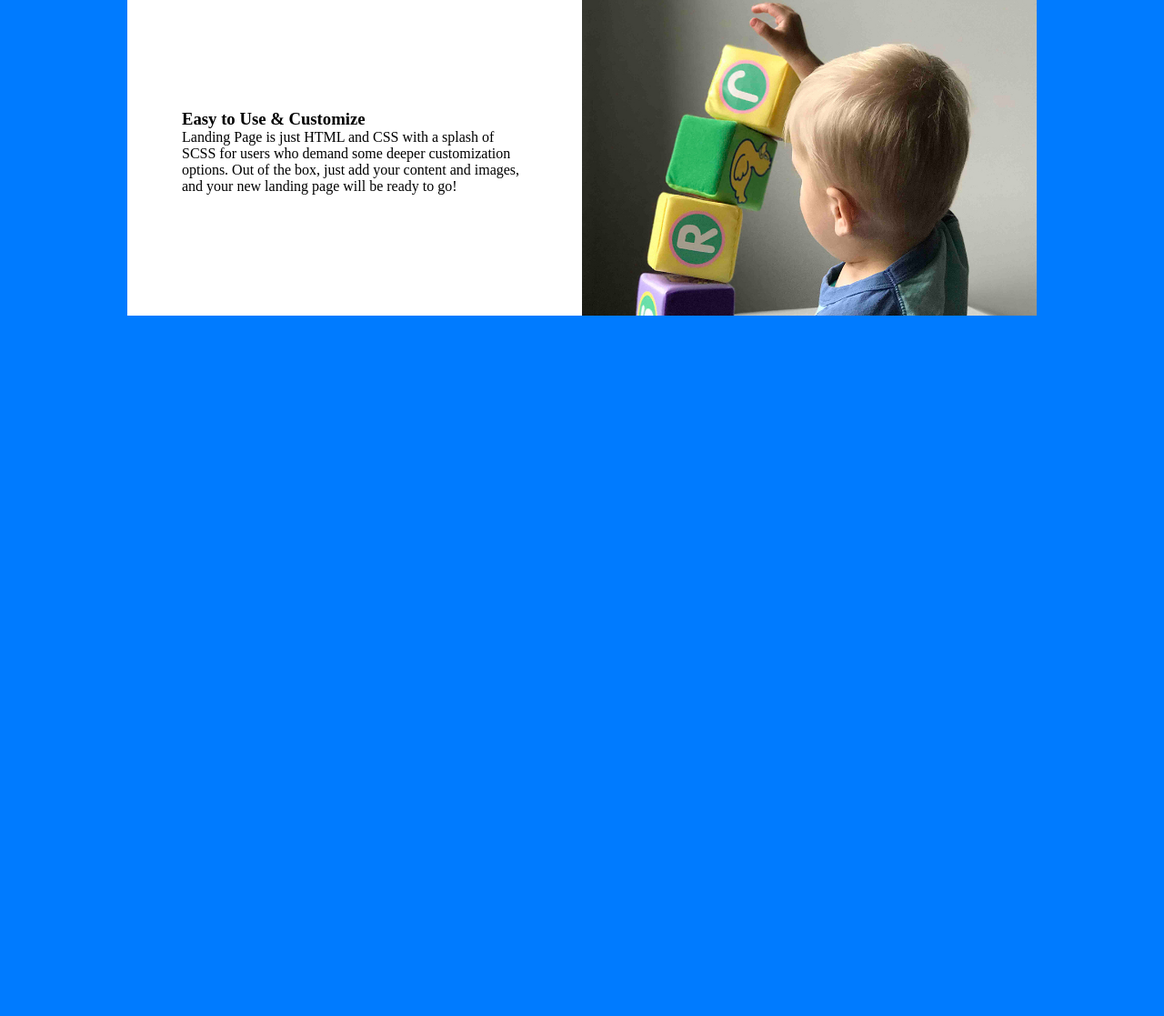
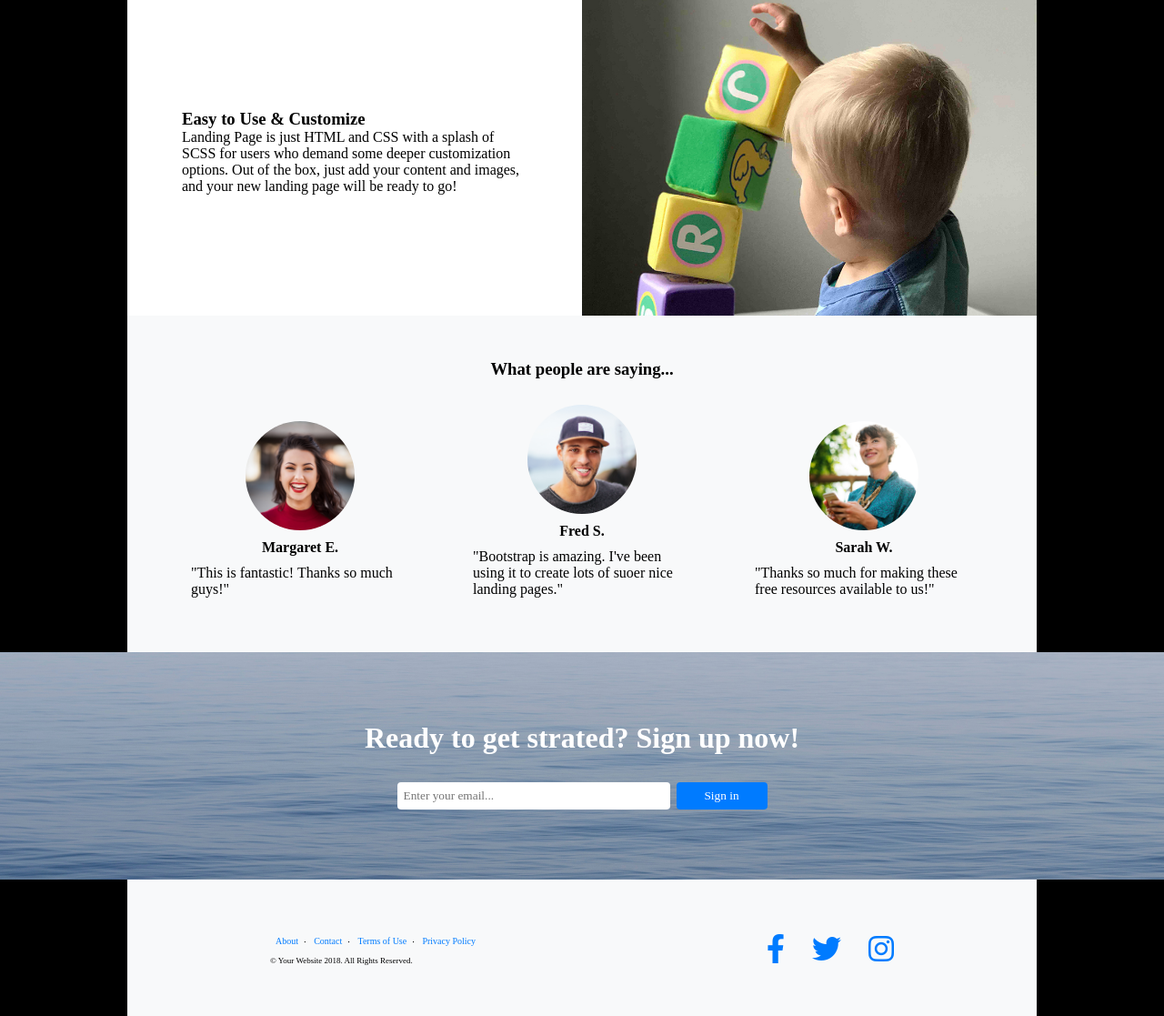
Before and after one commit to ArunasBab/Tarpinis-egaminas, a website: page index.html in a window 1280 px wide. Shown: the part 1398-2515 px from the top of the page at 91% size. Before the commit the page ends 1749 px from the top, so only its background shows below. Drawn offline with Linux system fonts and the light colour scheme.

Commit message:
end-desktop

```diff
--- a/index.html
+++ b/index.html
@@ -70,5 +70,52 @@
     </div>
   </div>
 
+  <div class="saying">
+    <H3>What people are saying...</H3>
+  </div>
+
+  <div class="people">
+    <div class="photo"><img src="app/content/testimonials-1.jpg" alt="girl">
+      <p><b>Margaret E.</b></p>
+      <p>"This is fantastic! Thanks so much guys!"</p>
+    </div>
+
+    <div class="photo"><img src="app/content/testimonials-2.jpg" alt="girl">
+      <p><b>Fred S.</b></p>
+      <p>"Bootstrap is amazing. I've been using it to create lots of suoer nice landing pages."</p>
+    </div>
+
+    <div class="photo"><img src="app/content/testimonials-3.jpg" alt="girl">
+      <p><b>Sarah W.</b></p>
+      <p>"Thanks so much for making these free resources available to us!"</p>
+    </div>
+  </div>
+
+  <div class="sea1">
+    <H1>Ready to get strated? Sign up now!</H1>
+    <div class="enter">
+      <form action="#">
+        <input type="text" id="fname" placeholder="Enter your email...">
+      </form>
+      <button class="buttom1">Sign in</button>
+    </div>
+  </div>
+
+  <nav>
+    <div class="links">
+      <a href="#">About</a><span>‧</span>
+      <a href="#">Contact</a><span>‧</span>
+      <a href="#">Terms of Use</a><span>‧</span></a>
+      <a href="#">Privacy Policy</a>
+      <p>© Your Website 2018. All Rights Reserved.</p>
+    </div>
+
+    <div class="social">
+      <a href="#"><i class="fa-brands fa-facebook-f"></i></a>
+      <a href="#"><i class="fa-brands fa-twitter"></i></a>
+      <a href="#"><i class="fa-brands fa-instagram"></i></a>
+    </div>
+  </nav>
+
 </body>
 </html>
--- a/scss/style.scss
+++ b/scss/style.scss
@@ -13,7 +13,7 @@ $font1: loto;
 }
 
 body {
-  background: $blue;
+  background: black;
 }
 
 header {
@@ -36,6 +36,14 @@ button {
 button:hover {
   background: $grey;
   color: $blue;
+}
+
+//
+
+h1 {
+  display: flex;
+  justify-content: center;;
+  align-items: center;
 }
 
 .sea {
@@ -73,6 +81,7 @@ input {
 }
 
 //
+
 div.three {
   display: flex;
   justify-content: space-evenly;
@@ -139,3 +148,120 @@ img {
   display: flex;
   flex-direction: row;
 }
+
+//
+
+div.saying {
+  display: flex;
+  justify-content: center;
+}
+
+.saying {
+  height: 100px;
+  width: 100%;
+  max-width: 1000px;
+  margin: auto;
+  padding-bottom: 30px;
+  background: $grey;
+  display: flex;
+  justify-items: center;
+  align-items: flex-end;
+}
+
+.people {
+  height: 270px;
+  width: 100%;
+  max-width: 1000px;
+  padding-bottom: 60px;
+  margin: auto;
+  background: $grey;
+  display: flex;
+  justify-items: center;
+  align-items: flex-end;
+}
+
+div.people {
+  display: flex;
+  justify-content: space-evenly;
+}
+
+.photo img {
+  width: 120px;
+  border-radius: 100%;
+}
+
+.photo {
+  width: 240px;
+  display: flex;
+  flex-direction: column;
+  align-items: center;
+  justify-items: center;
+  gap: 10px;
+}
+
+.sea1 {
+  height: 250px;
+  background: url(../content/bg-masthead.jpg);
+  background-position: center;
+  background-size: cover;
+  display: flex;
+  justify-content: center;;
+  align-items: center;
+  flex-direction: column;
+}
+
+//
+
+nav {
+  height: 150px;
+  width: 1000px;
+  background: $grey;
+  font-size: x-small;
+  padding-top: 60px;
+  margin: auto;
+  display: flex;
+  justify-content: space-around;
+
+}
+
+.social {
+  display: flex;
+  gap: 30px;
+}
+
+.links p {
+  margin-top: 10px;
+  font-size: xx-small;
+}
+
+.links a {
+  text-decoration: none;
+  color: $blue;
+  margin: 6px;
+}
+
+span {
+  color: black;
+}
+// .nav a {
+//   color: $blue;
+//   margin: auto;
+//   display: flex;
+//   flex-direction: row;
+//   gap: 6px;
+// }
+
+// nav .c {
+//   padding: 20px;
+//   display: flex;
+//   flex-direction: column
+// }
+
+// span {
+//   color: black;
+// }
+
+// .social {
+//     display: flex;
+//     gap: 30px;
+// }
```
Also changed, not shown: app/css/style.css.
